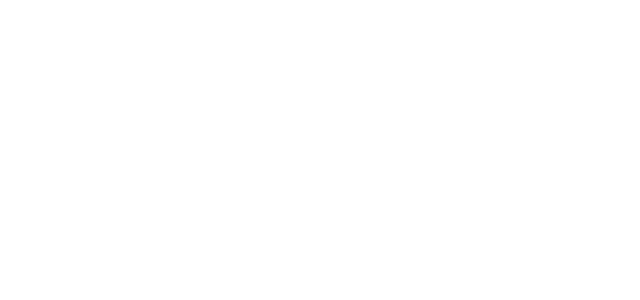
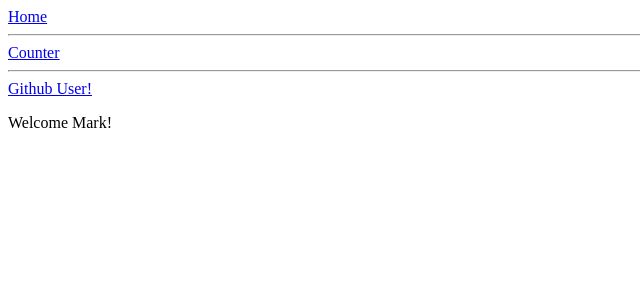
Before and after one commit to Adolfo-97/React, a React (Vite) app in the folder exercise/: page / in a window 1280 px wide. Before the commit this address had no page. Shown: the top 300 px of the page, without its empty margins (0-640 px from the left). Built offline with nearby package versions, Linux system fonts and the light colour scheme.

Commit message:
upload esercizio

```diff
--- a/exercise/src/App.jsx
+++ b/exercise/src/App.jsx
@@ -1,4 +1,4 @@
-import { BrowserRouter, Route, Routes } from "react-router-dom";
+import { BrowserRouter, Link, Route, Routes } from "react-router-dom";
 import { Welcome } from "./Welcome";
 import { Counter } from "./Counter";
 import { ShowGithubUser } from "./ShowGithubUser";
@@ -6,8 +6,15 @@
 export function App({ name }) {
   return (
     <div>
+      <Link to="/">Home</Link>
+      <hr />
+      <Link to="/counter">Counter</Link>
+      <hr />
+      <Link to="/users/Adolfo-97">Github User!</Link>
       <Routes>
-        <Route path="users/:username" element={<ShowGithubUser />} />
+        <Route path="/" element={<Welcome name="Mark" />} />
+        <Route path="/counter" element={<Counter />} />
+        <Route path="/users/:username" element={<ShowGithubUser />} />
       </Routes>
     </div>
   );
```
